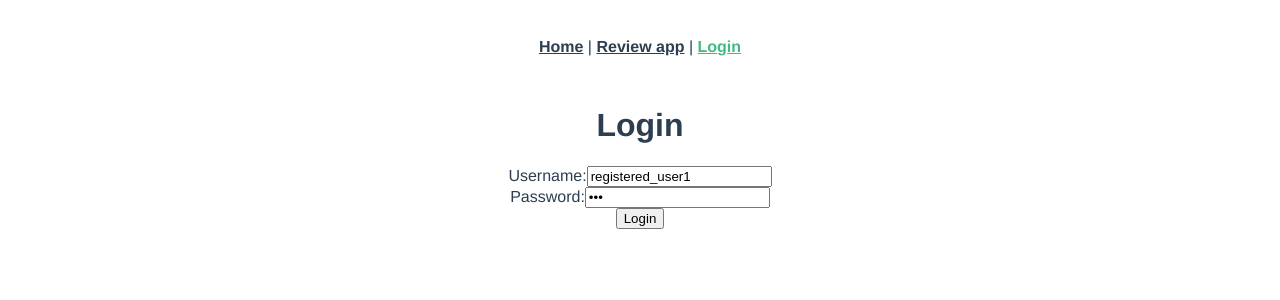
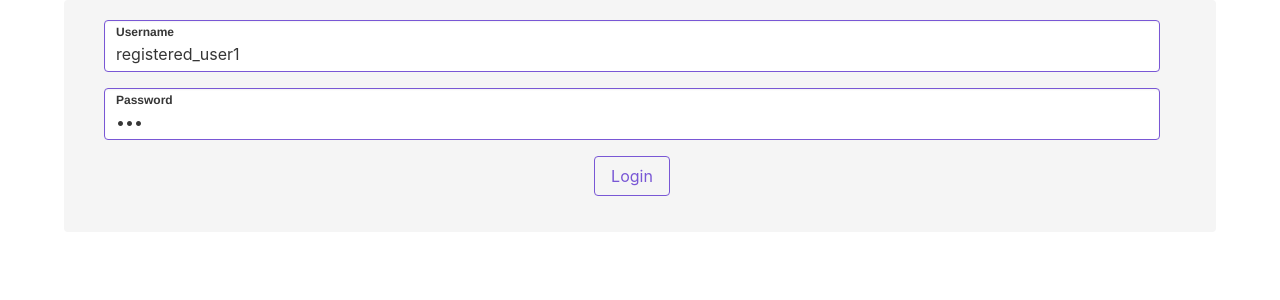
Before and after one commit to edimossilva/memory_app, a Vue app in the folder frontend_vue/: page /login in a window 1280 px wide. Shown: the top 300 px of the page. Built offline with nearby package versions, Linux system fonts and the light colour scheme; no server answers; what vue-clipboard2, vue-js-modal would draw is missing.

Commit message:
add style to login

```diff
--- a/frontend_vue/package.json
+++ b/frontend_vue/package.json
@@ -11,6 +11,7 @@
   },
   "dependencies": {
     "axios": "^0.20.0",
+    "buefy": "^0.9.4",
     "core-js": "^3.6.5",
     "express": "^4.17.1",
     "serve-static": "^1.14.1",
--- a/frontend_vue/src/App.vue
+++ b/frontend_vue/src/App.vue
@@ -1,10 +1,5 @@
 <template>
   <div id="app">
-    <div id="nav">
-      <router-link to="/">Home</router-link> |
-      <router-link to="/about">Review app</router-link> |
-      <router-link to="/login">Login</router-link>
-    </div>
     <router-view />
   </div>
 </template>
--- a/frontend_vue/src/main.js
+++ b/frontend_vue/src/main.js
@@ -1,12 +1,15 @@
 import Vue from "vue";
 import App from "./App.vue";
+import Buefy from "buefy";
 import router from "./router";
 import store from "./store";
 import VModal from "vue-js-modal";
 import VueClipboard from "vue-clipboard2";
+import "buefy/dist/buefy.css";
 
 Vue.config.productionTip = false;
 Vue.use(VModal);
+Vue.use(Buefy);
 Vue.use(VueClipboard);
 
 new Vue({
--- a/frontend_vue/src/router/index.js
+++ b/frontend_vue/src/router/index.js
@@ -1,36 +1,26 @@
 import Vue from "vue";
 import VueRouter from "vue-router";
-import Home from "../views/Home.vue";
-import Login from "../views/Login.vue";
-
+import { routes } from "./routes";
 Vue.use(VueRouter);
 
-const routes = [
-  {
-    path: "/",
-    name: "Home",
-    component: Home,
-  },
-  {
-    path: "/login",
-    name: "Login",
-    component: Login,
-  },
-  {
-    path: "/about",
-    name: "About",
-    // route level code-splitting
-    // this generates a separate chunk (about.[hash].js) for this route
-    // which is lazy-loaded when the route is visited.
-    component: () =>
-      import(/* webpackChunkName: "about" */ "../views/About.vue"),
-  },
-];
+const router = new VueRouter({ routes, mode: "history" });
+const isAuthRequired = (record) => record.meta.requiresAuth;
 
-const router = new VueRouter({
-  mode: "history",
-  base: process.env.BASE_URL,
-  routes,
+router.beforeEach((to, from, next) => {
+  const isLogged = localStorage.getItem("token");
+
+  if (to.name == "login" && isLogged) {
+    next({ name: "Home" });
+    return;
+  }
+
+  if (to.matched.some(isAuthRequired)) {
+    if (!isLogged) {
+      next({ name: "Login" });
+      return;
+    }
+  }
+  next();
 });
 
 export default router;
--- /dev/null
+++ b/frontend_vue/src/router/routes.js
@@ -0,0 +1,33 @@
+import Home from "../views/Home.vue";
+import Login from "../views/Login.vue";
+
+export const routes = [
+  {
+    path: "/",
+    name: "Home",
+    component: Home,
+    meta: {
+      requiresAuth: true,
+    },
+  },
+  {
+    path: "/login",
+    name: "Login",
+    component: Login,
+    meta: {
+      requiresAuth: false,
+    },
+  },
+  {
+    path: "/about",
+    name: "About",
+    // route level code-splitting
+    // this generates a separate chunk (about.[hash].js) for this route
+    // which is lazy-loaded when the route is visited.
+    component: () =>
+      import(/* webpackChunkName: "about" */ "../views/About.vue"),
+    meta: {
+      requiresAuth: true,
+    },
+  },
+];
--- a/frontend_vue/src/views/Login.vue
+++ b/frontend_vue/src/views/Login.vue
@@ -1,15 +1,42 @@
 <template>
-  <div>
-    <h1>Login</h1>
-    <div>
-      <label for="username">Username:</label>
-      <input type="text" v-model="username" data-cy="username"/>
+  <div class="container">
+    <div class="notification is-light">
+      <div>
+        <b-field
+          label="Username"
+          label-position="inside"
+          type="is-primary"
+          class="mx-4 mb-4"
+        >
+          <b-input type="text" v-model="username" data-cy="username"> </b-input>
+        </b-field>
+      </div>
+
+      <div>
+        <b-field
+          label="Password"
+          label-position="inside"
+          type="is-primary"
+          class="mx-4"
+        >
+          <b-input
+            @keyup.enter.native="doLogin"
+            type="password"
+            v-model="password"
+            autocomplete="new-password"
+            data-cy="password"
+          ></b-input>
+        </b-field>
+      </div>
+      <b-button
+        class="m-4"
+        @click="doLogin()"
+        type="is-primary"
+        data-cy="loginButton"
+        outlined
+        >Login</b-button
+      >
     </div>
-    <div>
-      <label for="password">Password:</label>
-      <input type="password" v-model="password" autocomplete="new-password" data-cy="password"/>
-    </div>
-    <button @click="doLogin(username, password)" data-cy="loginButton">Login</button>
   </div>
 </template>
 
@@ -19,21 +46,22 @@ export default {
   data() {
     return {
       username: "registered_user1",
-      password: "111"
+      password: "111",
     };
   },
   methods: {
-    doLogin(username, password) {
+    doLogin() {
+      const { username, password } = this;
       doLoginApi(username, password).then(
-        result => {
+        (result) => {
           localStorage.token = result.data.token;
           this.$router.push({ name: "Home" });
         },
-        error => {
+        (error) => {
           console.error(error.response.data.error_message);
         }
       );
-    }
-  }
+    },
+  },
 };
 </script>
```
Also changed, not shown: 2 other files (tests, documents, lock files or other folders).
